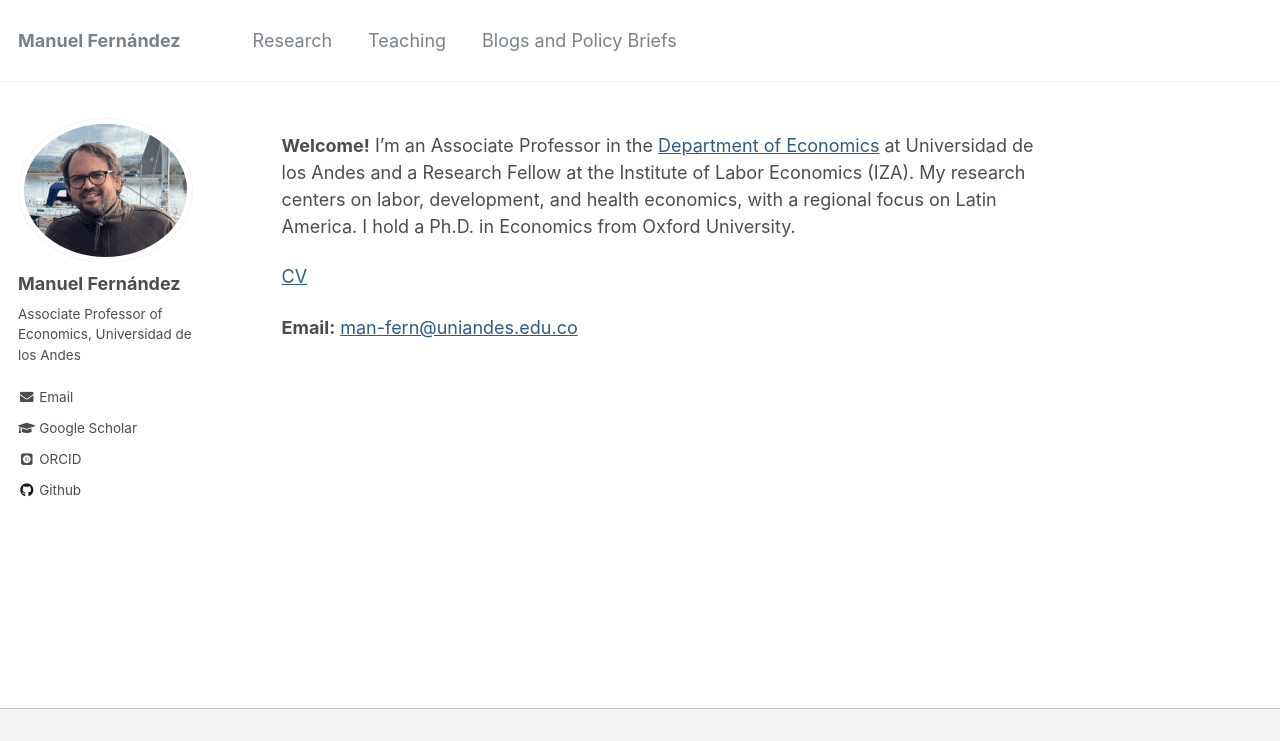
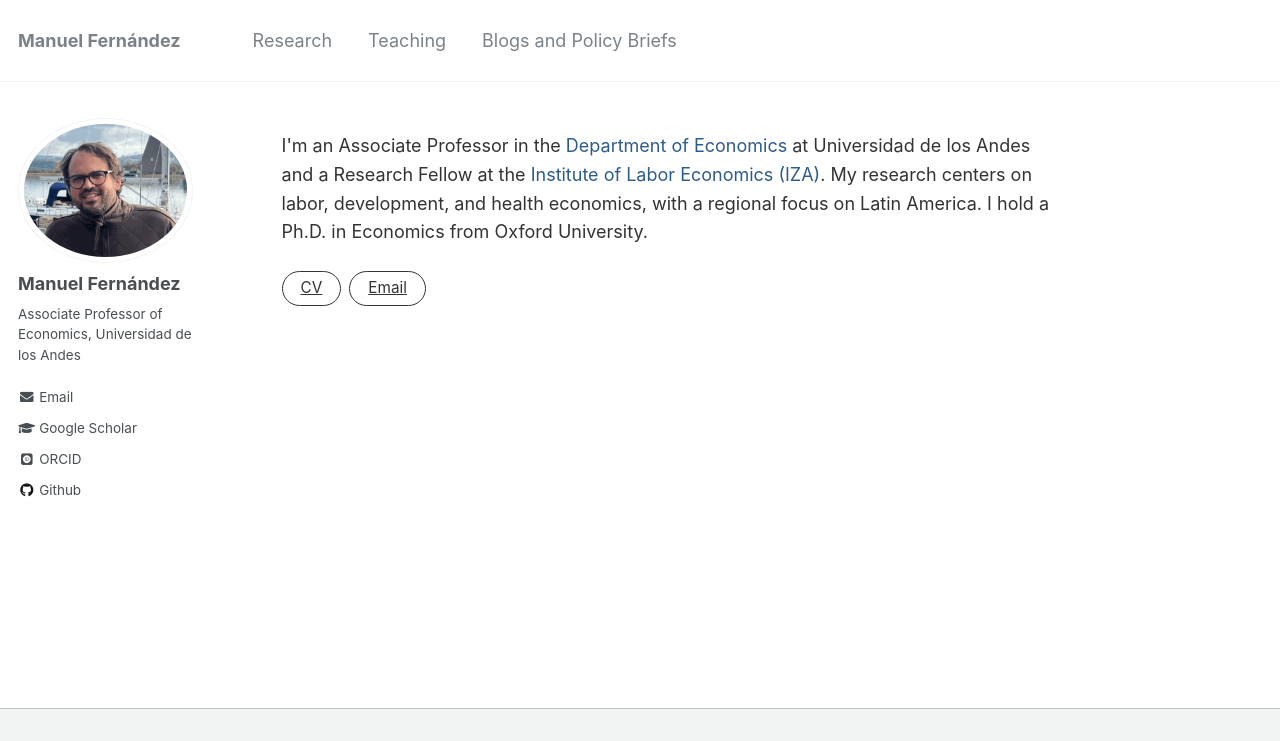
Before and after one commit to man-fern/man-fern.github.io, a Jekyll site: the page built from _pages/about.md, in a window 1280 px wide, cut to the strip 0-741 px from the top of the page. Built offline with Jekyll 4.4.1, drawn with Linux system fonts in a browser that asks for light colours; some web fonts are replaced.

Commit message:
Restyle landing page: larger intro text, pill buttons for CV/Email
Removes bold "Welcome!", adds .about-intro class for slightly larger
body text with proper link styling, and groups CV and Email as
pill-shaped action buttons matching the rest of the site.

Co-Authored-By: Claude Opus 4.6 <noreply@anthropic.com>

```diff
--- a/_pages/about.md
+++ b/_pages/about.md
@@ -7,8 +7,10 @@ redirect_from:
   - /about/
   - /about.html
 ---
-**Welcome!** I'm an Associate Professor in the [Department of Economics](https://economia.uniandes.edu.co/en){:.paper-link target="_blank" rel="noopener"} at Universidad de los Andes and a Research Fellow at the Institute of Labor Economics (IZA). My research centers on labor, development, and health economics, with a regional focus on Latin America. I hold a Ph.D. in Economics from Oxford University.
 
-[CV](/files/CV-Manuel-Fernandez.pdf){:.paper-link target="_blank" rel="noopener"}
+<p class="about-intro">I'm an Associate Professor in the <a href="https://economia.uniandes.edu.co/en" target="_blank" rel="noopener">Department of Economics</a> at Universidad de los Andes and a Research Fellow at the <a href="https://www.iza.org/" target="_blank" rel="noopener">Institute of Labor Economics (IZA)</a>. My research centers on labor, development, and health economics, with a regional focus on Latin America. I hold a Ph.D. in Economics from Oxford University.</p>
 
-**Email:** <man-fern@uniandes.edu.co>{:.paper-link target="_blank" rel="noopener"}
+<div class="paper-buttons" style="margin-top: 1.2em;">
+  <a href="/files/CV-Manuel-Fernandez.pdf" target="_blank" rel="noopener" class="paper-btn">CV</a>
+  <a href="mailto:man-fern@uniandes.edu.co" class="paper-btn">Email</a>
+</div>
--- a/_sass/_academic.scss
+++ b/_sass/_academic.scss
@@ -6,7 +6,23 @@ $academic-link-color: #2E5C8A;
 $details-border-color: #b3d9e6;
 $divider-color: #333333;
 
-/* ---- Paper/publication links (used on about, blogs, teaching) ---- */
+/* ---- Landing page intro ---- */
+.about-intro {
+  font-size: 1.15em;
+  line-height: 1.6;
+  color: #333;
+
+  a {
+    color: $academic-link-color;
+    text-decoration: none;
+
+    &:hover {
+      text-decoration: underline;
+    }
+  }
+}
+
+/* ---- Paper/publication links (used on blogs) ---- */
 .paper-link {
   color: $academic-link-color;
   text-decoration: underline;
```
